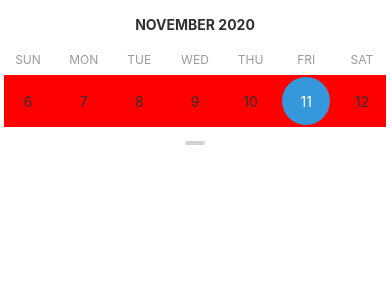
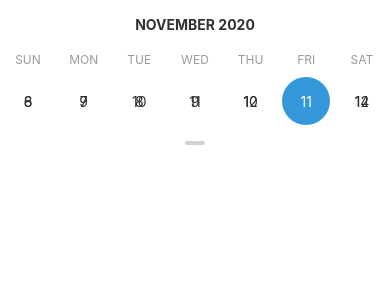
Before and after one commit to usmansbk/react-native-calendar, a React Native app: screen / in a window 390 px wide. Shown: the top 300 px of the page. Built offline with nearby package versions, Linux system fonts and the light colour scheme.

Commit message:
fix: scroll view

```diff
--- a/src/Calendar.js
+++ b/src/Calendar.js
@@ -177,6 +177,7 @@ class Calendar extends React.Component {
         <Animated.ScrollView
           showsVerticalScrollIndicator={false}
           scrollEnabled={false}
+          contentContainerStyle={styles.contentContainerStyle}
           style={{
             height: this.scrollY.interpolate({
               inputRange: [0, CALENDAR_HEIGHT],
@@ -211,20 +212,6 @@ class Calendar extends React.Component {
                   style={[
                     styles.month,
                     {
-                      /* TODO */
-                      // left: this.scrollX.interpolate({
-                      //   inputRange: [
-                      //     (index - 1) * width,
-                      //     index * width,
-                      //     (index + 1) * width,
-                      //   ],
-                      //   outputRange: [
-                      //     (index - 1) * width,
-                      //     index * width,
-                      //     (index + 1) * width,
-                      //   ],
-                      //   extrapolate: 'clamp',
-                      // }),
                       transform: [
                         {
                           translateX: this.scrollX.interpolate({
@@ -431,6 +418,9 @@ const makeStyles = (colors = COLORS) =>
       backgroundColor: colors.backgroundColor,
       padding: HORIZONTAL_PADDING / 2,
     },
+    contentContainerStyle: {
+      flexGrow: 1,
+    },
     monthHeaderContainer: {
       width: CALENDAR_WIDTH,
       flexGrow: 1,
@@ -447,10 +437,6 @@ const makeStyles = (colors = COLORS) =>
       textAlign: 'center',
       fontWeight: 'bold',
       width: CALENDAR_WIDTH,
-    },
-    arrow: {
-      width: 14,
-      height: 14,
     },
     footer: {
       justifyContent: 'center',
@@ -513,9 +499,7 @@ const makeStyles = (colors = COLORS) =>
       flexDirection: 'row',
     },
     month: {
-      backgroundColor: 'red',
       position: 'absolute',
-      left: 0,
       top: 0,
     },
     dot: {
```
